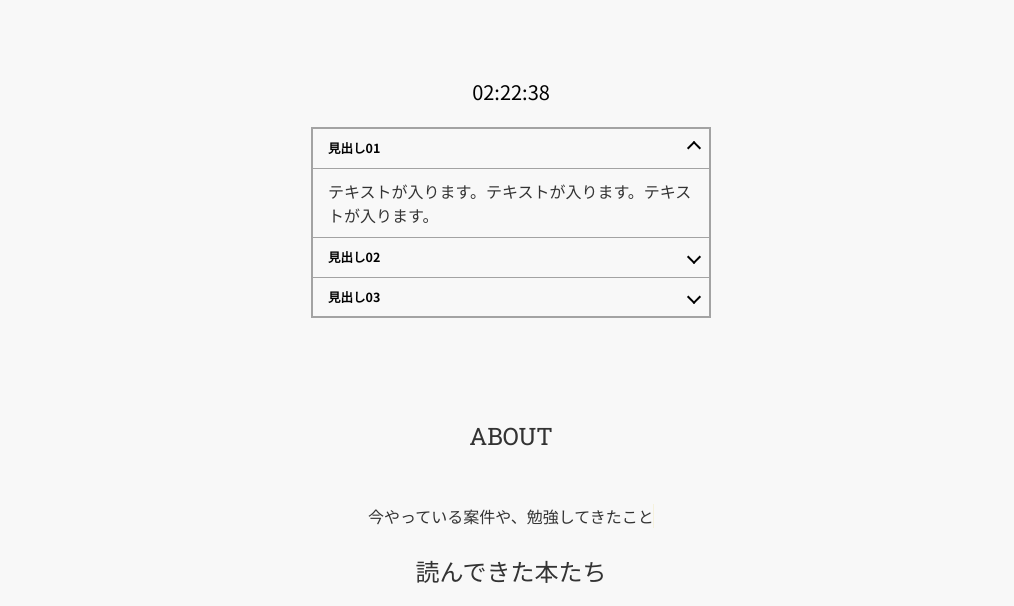
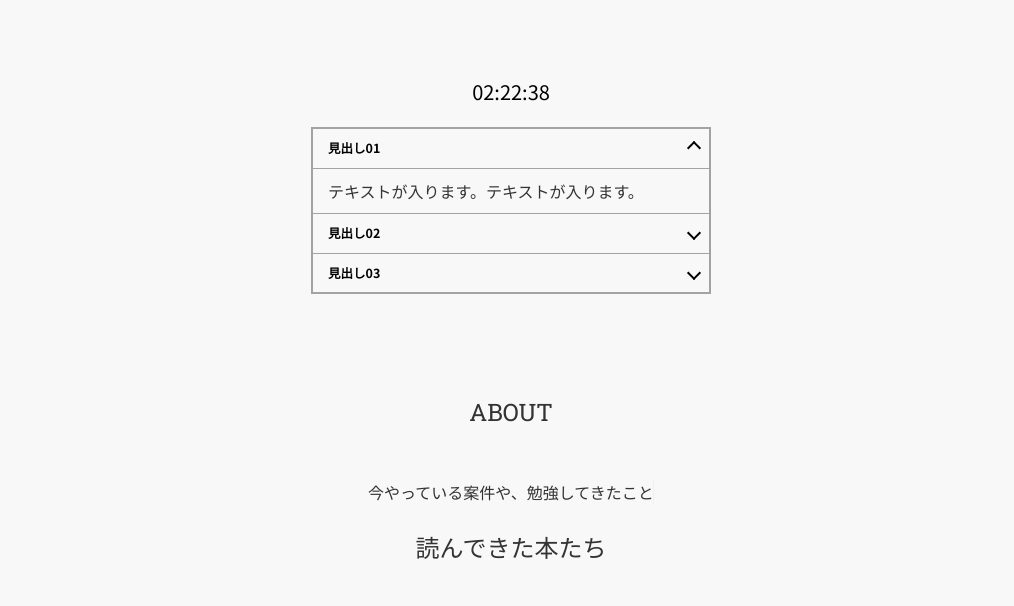
Before and after one commit to kugotoshiaki/vacant, a plain HTML site: page index.html in a window 1280 px wide. Both pictures are taken after a click on the button "見出し01". Shown: the part 127-733 px from the top of the page, without its empty margins (129-1143 px from the left). Drawn offline with nearby package versions, Linux system fonts and the light colour scheme; files that its build step writes are made by us from their sources; files whose address does not match are found by name.

Commit message:
練習だ

```diff
--- a/index.html
+++ b/index.html
@@ -52,7 +52,7 @@
             <button class="accordion-trigger" aria-controls="accordion-panel-1" aria-expanded="false">見出し01<span class="accordion-icon"></span></button>
           </h2>
           <div id="accordion-panel-1" class="accordion-panel __close">
-            <p class="accordion-panel__text">テキストが入ります。テキストが入ります。テキストが入ります。</p>
+            <p class="accordion-panel__text">テキストが入ります。テキストが入ります。</p>
           </div>
           <h2 class="accordion-header">
             <button class="accordion-trigger" aria-controls="accordion-panel-2" aria-expanded="false">見出し02<span class="accordion-icon"></span></button>
```
